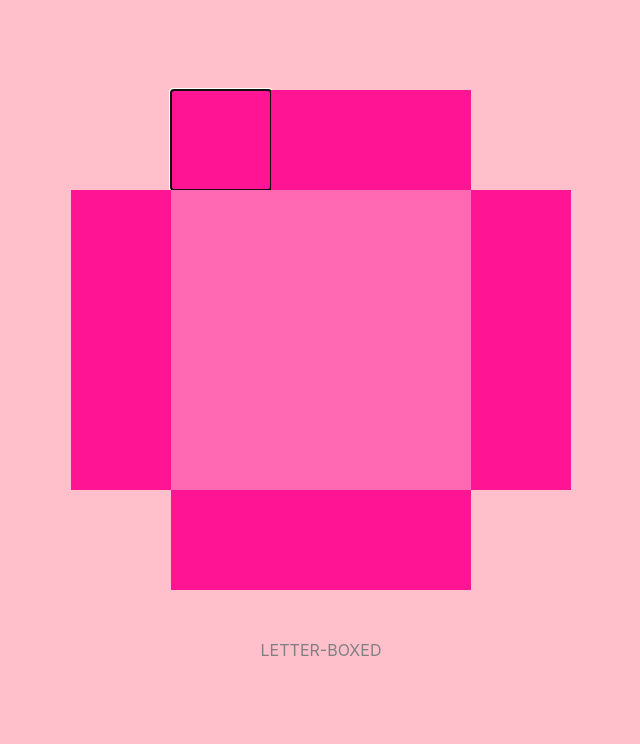
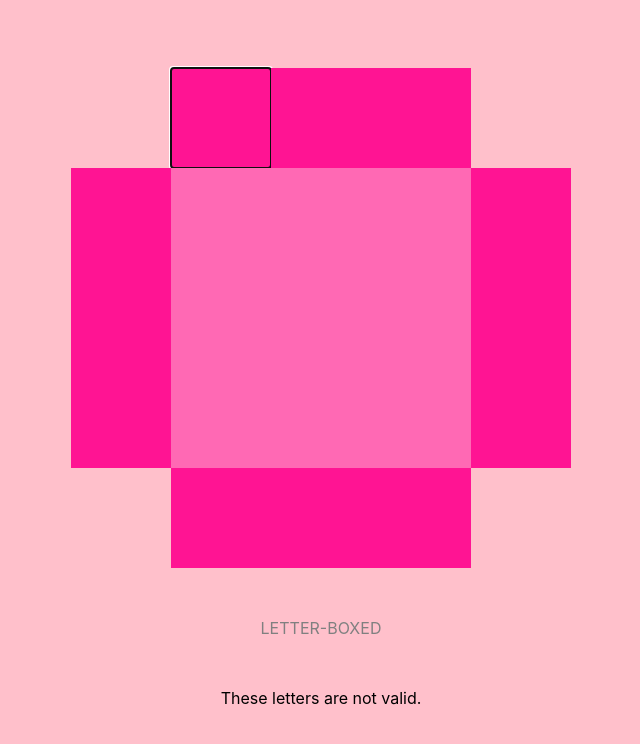
Before and after one commit to pearstopher/letter-boxed, a React (Create React App) app in the folder frontend/: page / in a window 1280 px wide. Shown: the top 744 px of the page, without its empty margins (319-959 px from the left). Built offline with nearby package versions, Linux system fonts and the light colour scheme.

Commit message:
check letters for validity (no missing, no duplicates)

```diff
--- a/frontend/src/App.css
+++ b/frontend/src/App.css
@@ -73,8 +73,13 @@
   border: 0px;
 }
 .letters-container {
-  padding: 50px;
+  padding: 50px 0 25px;
+  text-align: center;
 }
 .letters-container .grey {
   color: grey;
 }
+.valid-container {
+  padding: 25px 0 25px;
+  text-align: center;
+}
--- a/frontend/src/App.less
+++ b/frontend/src/App.less
@@ -78,8 +78,13 @@
 }
 
 .letters-container {
-    padding: 50px;
+    padding: 50px 0 25px;
+    text-align: center;
 }
 .letters-container .grey {
     color: grey;
 }
+.valid-container {
+    padding: 25px 0 25px;
+    text-align: center;
+}
--- a/frontend/src/Letters.jsx
+++ b/frontend/src/Letters.jsx
@@ -4,8 +4,22 @@ export const Letters = forwardRef(function Letters(props, ref) {
     const [letters, setLetters] = useState(
         Array('L', 'E', 'T', 'T', 'E', 'R', '-', 'B', 'O', 'X', 'E', 'D')
     )
+    const [valid, setValid] = useState(false)
+
+    function noDuplicates(arr) {
+        const set = new Set(arr)
+        return set.size === arr.length
+    }
+    function noBadCharacters(arr) {
+        return !arr.includes('')
+    }
+
+    useEffect(() => {
+        setValid(noDuplicates(props.inputs) && noBadCharacters(props.inputs))
+    })
 
     return (
+        <div className="submit-wrapper">
             <div className="letters-container">
                 {props.inputs.map((_, index) => (
                     <span key={index} className={('letter', 'letter-' + index)}>
@@ -17,5 +31,13 @@ export const Letters = forwardRef(function Letters(props, ref) {
                     </span>
                 ))}
             </div>
+            <div className="valid-container">
+                {valid ? (
+                    <span className="valid">These letters are valid.</span>
+                ) : (
+                    <span className="invlid">These letters are not valid.</span>
+                )}
+            </div>
+        </div>
     )
 })
```
Lines whose indentation alone changed are shown as unchanged.
